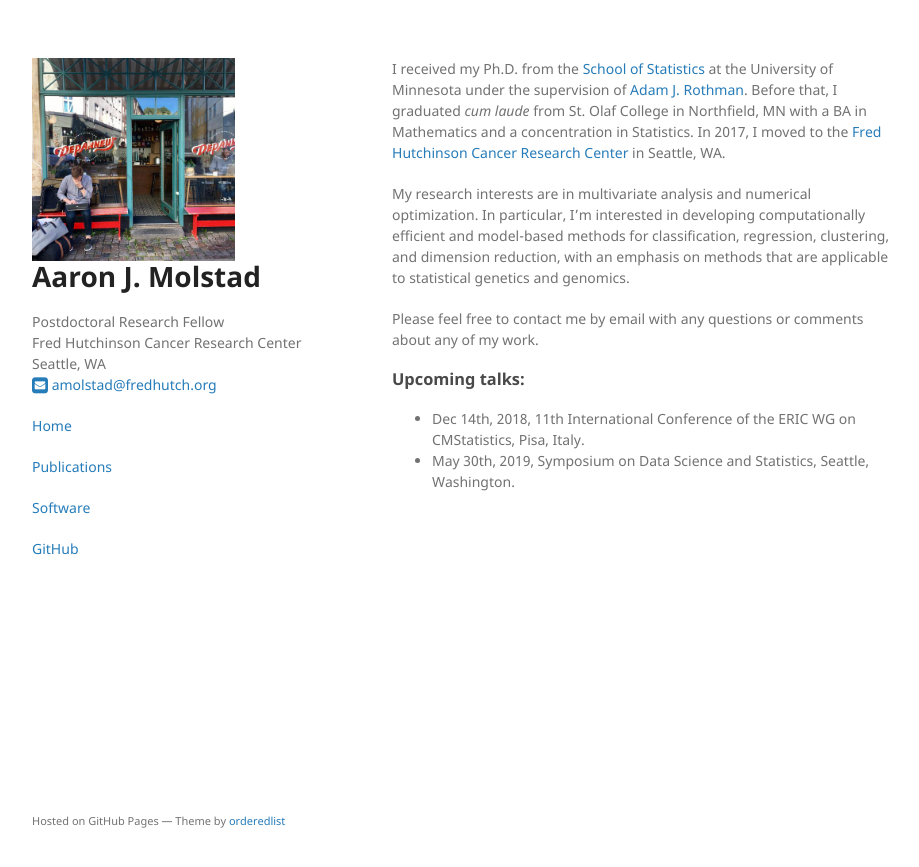
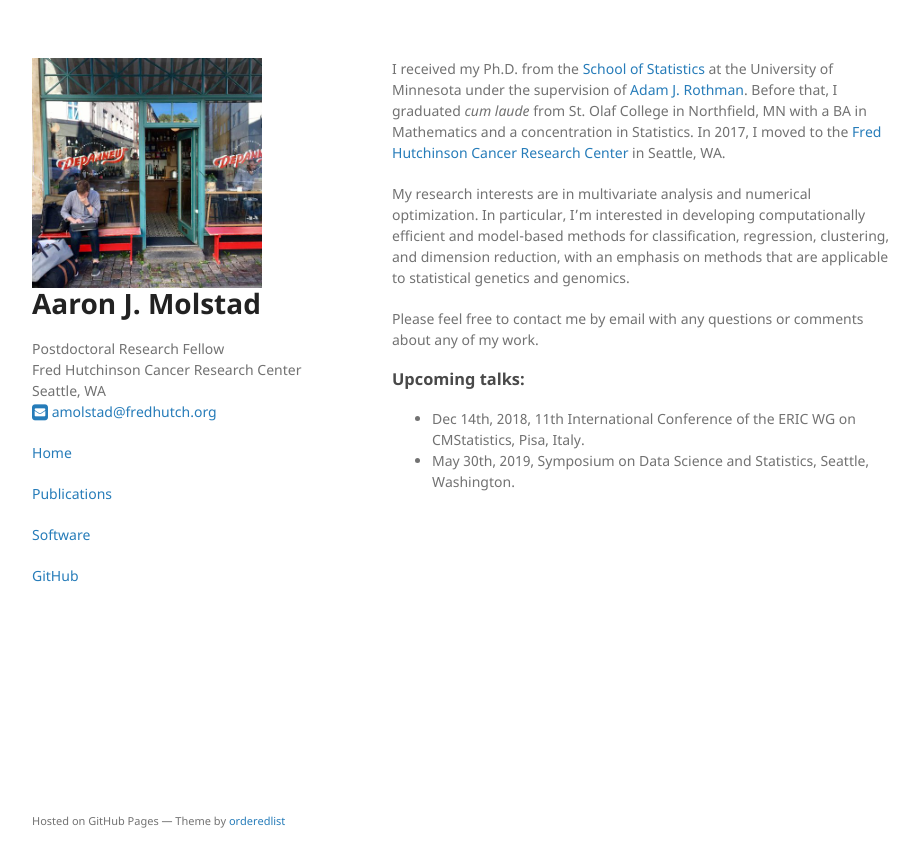
Before and after one commit to ajmolstad/ajmolstad.github.io, a Jekyll site: the page built from index.md, in a window 1280 px wide. Shown: the top 867 px of the page, without its empty margins (178-1097 px from the left). Built offline with Jekyll 4.4.1, drawn with Linux system fonts in a browser that asks for light colours.

Commit message:
Update jekyll-theme-minimal.scss

```diff
--- a/_sass/jekyll-theme-minimal.scss
+++ b/_sass/jekyll-theme-minimal.scss
@@ -2,8 +2,8 @@
 @import "rouge-github";
 
 img.resize {
-  max-width:75%;
-  max-height:75%;
+  max-width:85%;
+  max-height:85%;
 }
 
 
```
